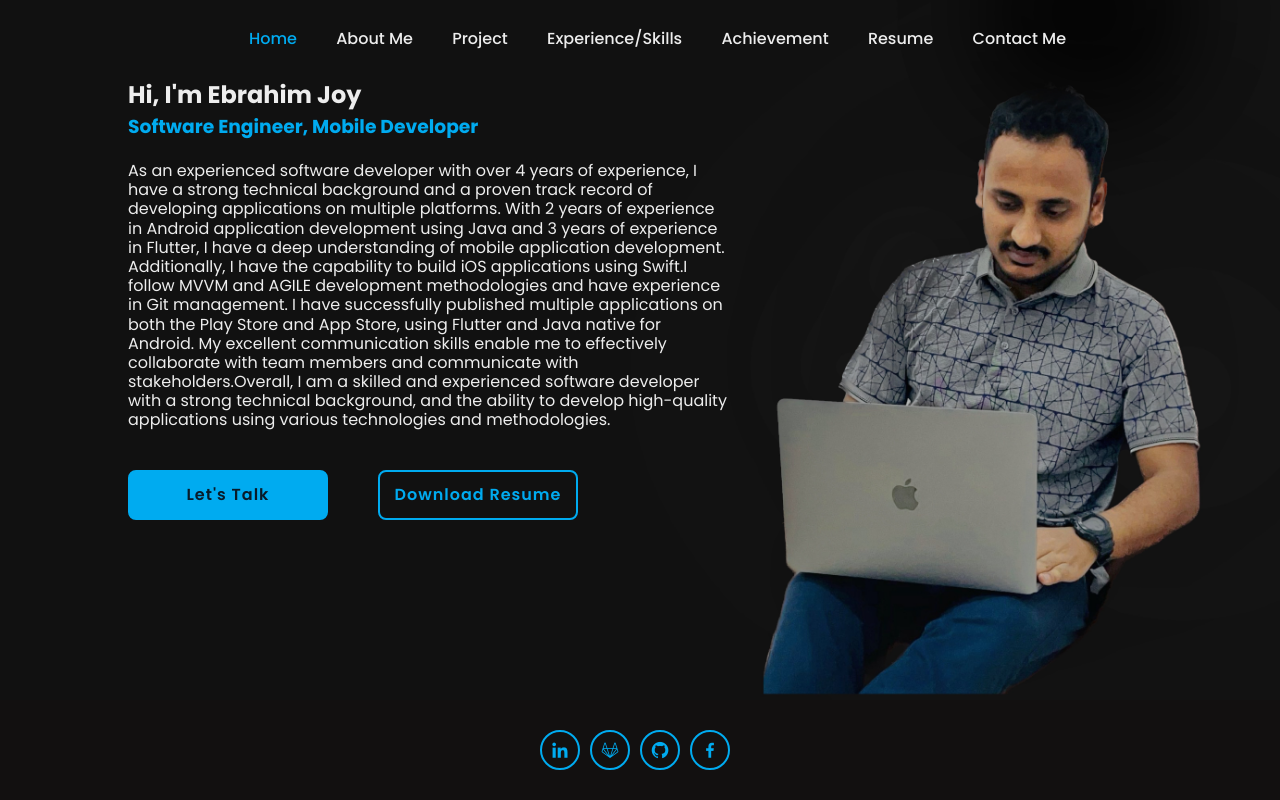
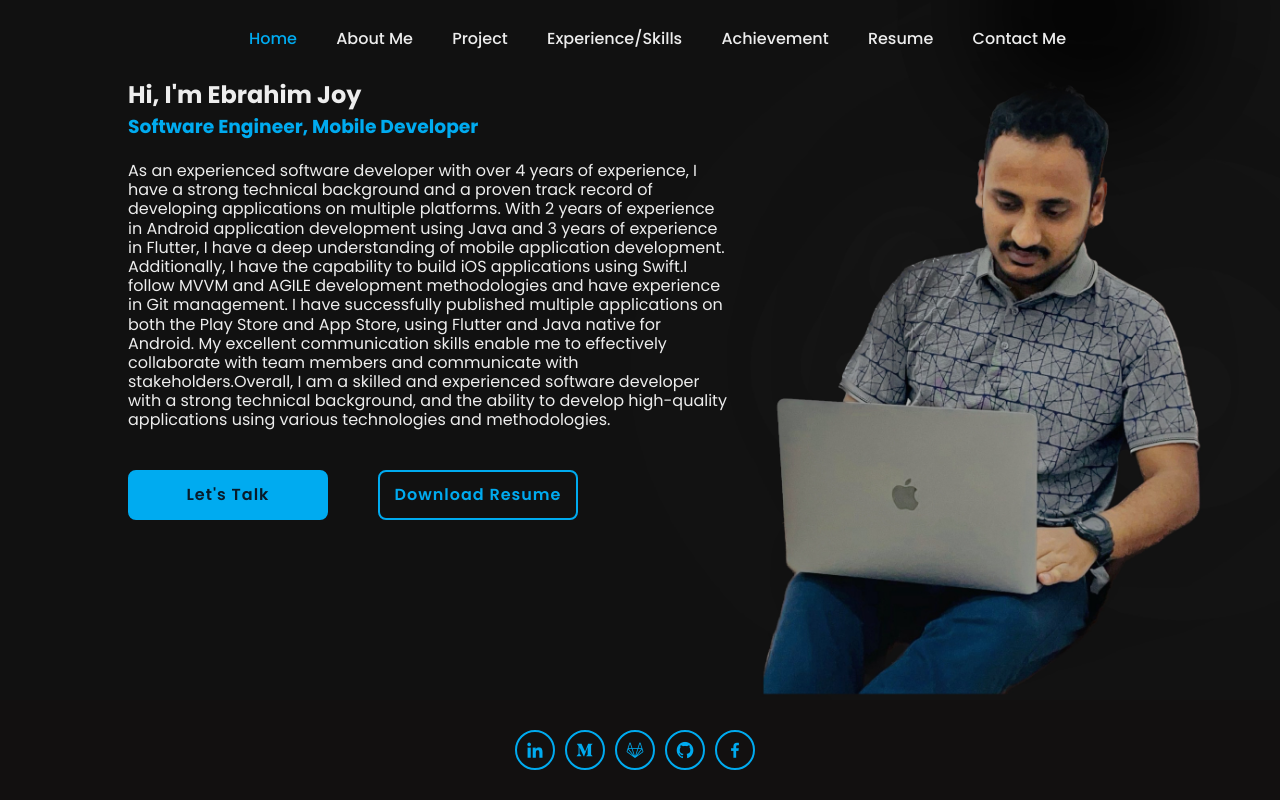
Before and after one commit to eebrahimjoy/profile, a plain HTML site: page index.html in a window 1280 px wide. Drawn offline with nearby package versions, Linux system fonts and the light colour scheme.

Commit message:
Update index.html

```diff
--- a/index.html
+++ b/index.html
@@ -63,6 +63,11 @@
             ><i class="bx bxl-linkedin"></i
           ></a>
         </li>
+         <li>
+          <a href="https://medium.com/@eebrahimjoy"
+            ><i class="bx bxl-medium"></i
+          ></a>
+        </li>
         <li>
           <a href="https://gitlab.com/eebrahimjoy"
             ><i class="bx bxl-gitlab"></i
```
